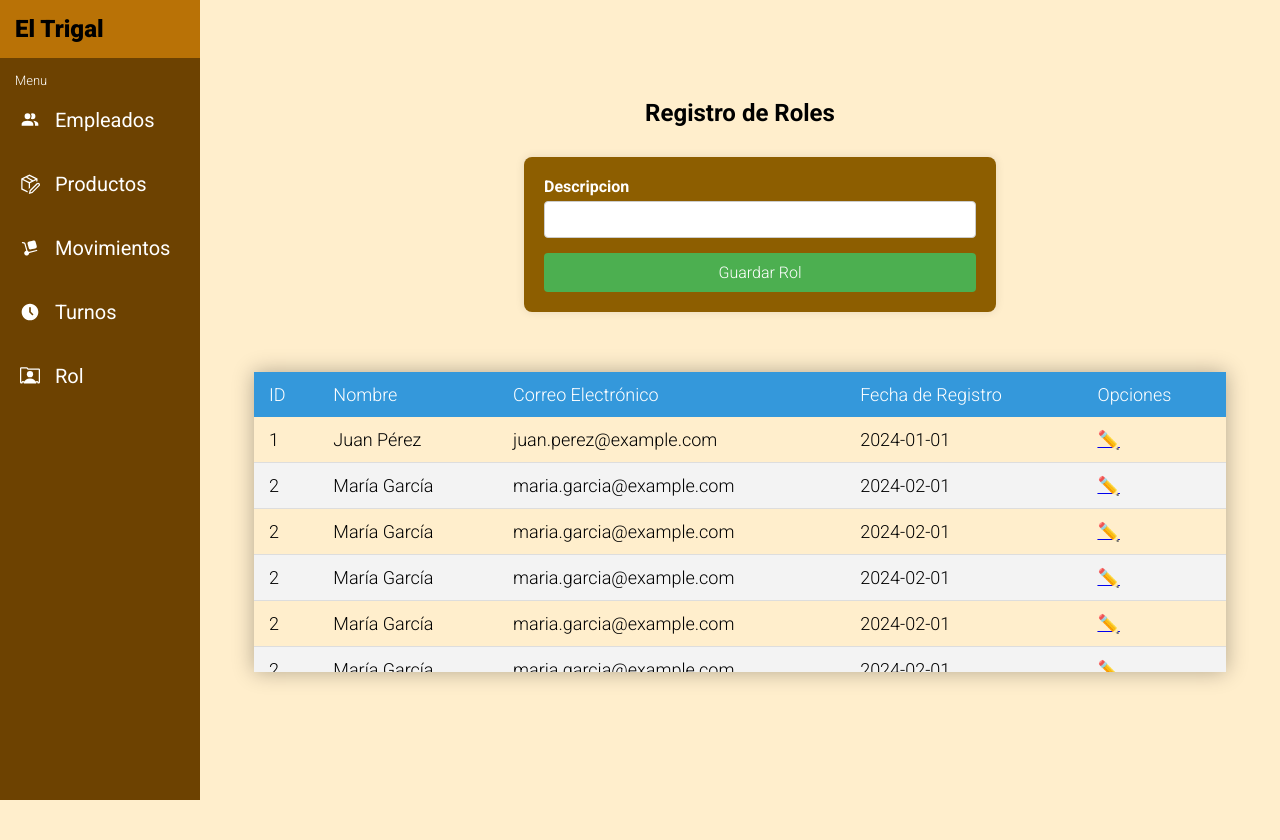
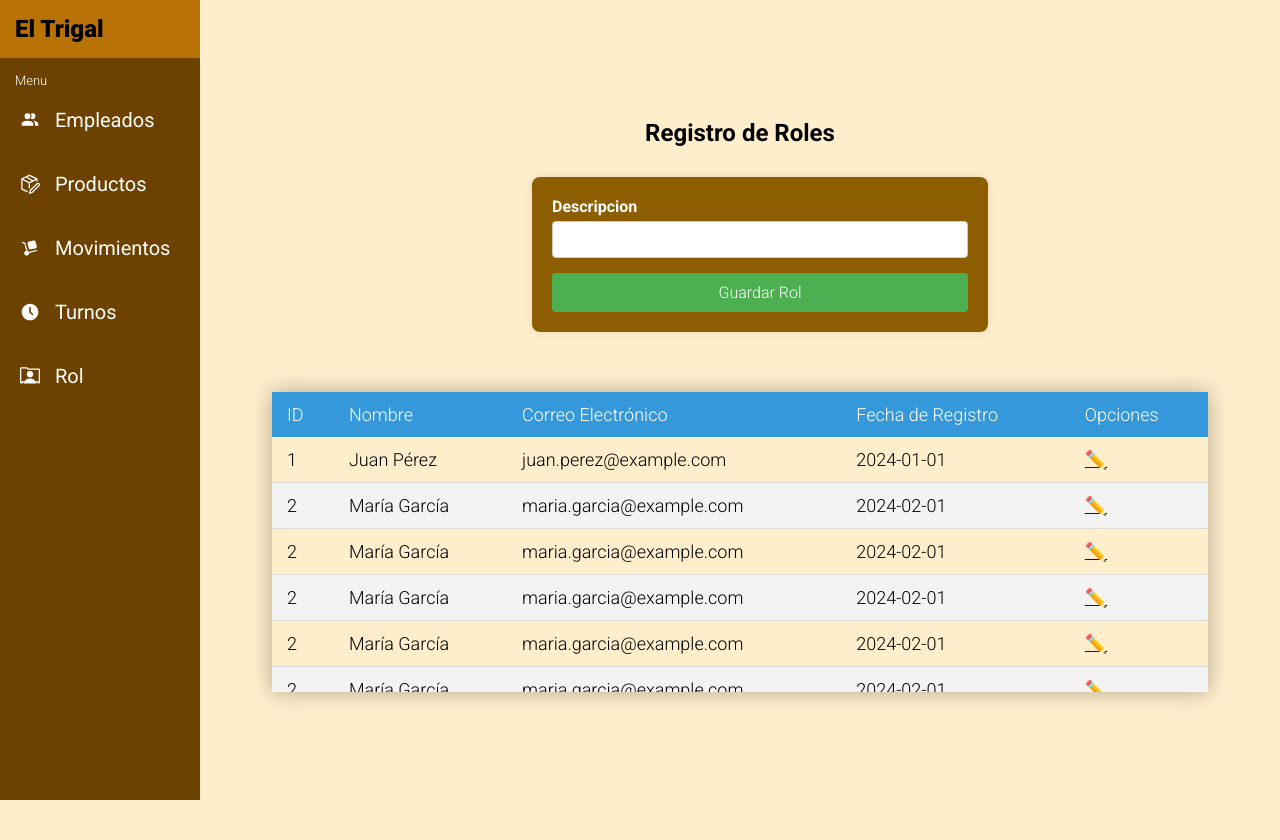
Before and after one commit to josuesn1402/el-trigal-proyecto, a PHP site: page /php/layout/menu-roles.php in a window 1280 px wide. Before the commit the page ends 800 px from the top, so only its background shows below. Run offline with PHP 8.4, Linux system fonts and the light colour scheme.

Commit message:
Actualizando estilos

```diff
--- a/css/menu-empleados.css
+++ b/css/menu-empleados.css
@@ -9,6 +9,7 @@ body {
 }
 
 section {
+    padding: 20px;
     margin-left: 200px;
     height: 100vh;
     display: flex;
--- a/css/menu-movimientos.css
+++ b/css/menu-movimientos.css
@@ -9,6 +9,7 @@ body {
 }
 
 section {
+    padding: 20px;
     margin-left: 200px;
     height: 100vh;
     display: flex;
--- a/css/menu-productos.css
+++ b/css/menu-productos.css
@@ -9,6 +9,7 @@ body {
 }
 
 section {
+    padding: 20px;
     margin-left: 200px;
     height: 100vh;
     display: flex;
--- a/css/menu-roles.css
+++ b/css/menu-roles.css
@@ -9,6 +9,7 @@ body {
 }
 
 section {
+    padding: 20px;
     margin-left: 200px;
     height: 100vh;
     display: flex;
--- a/css/menu-turnos.css
+++ b/css/menu-turnos.css
@@ -9,6 +9,7 @@ body {
 }
 
 section {
+    padding: 20px;
     margin-left: 200px;
     height: 100vh;
     display: flex;
--- a/php/config/connection.php
+++ b/php/config/connection.php
@@ -1,7 +1,7 @@
 <?php
 $servername = "localhost";
 $username = "root";
-$password = "";
+$password = "root2024";
 $database = "Almacenamiento";
 
 // Crear la conexión
--- a/php/controllers/loginController.php
+++ b/php/controllers/loginController.php
@@ -15,7 +15,7 @@ if ($_SERVER["REQUEST_METHOD"] == "POST") {
     header("Location: ../layout/menu-inicio.php");
     exit;
   } else {
-    header("Location: ../index.php?error=credenciales");
+    header("Location: ../../index.php?error=credenciales");
     exit;
   }
 }
```
